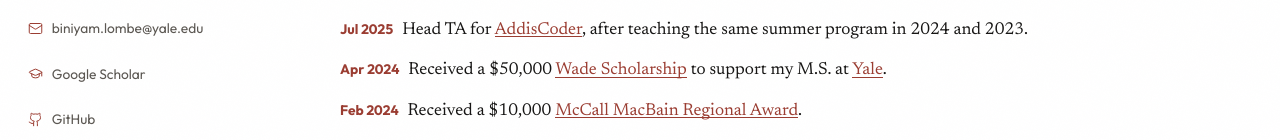
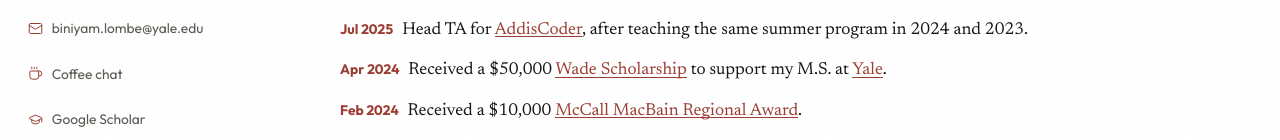
Before and after one commit to biniyamlombe/biniyamlombe.github.io, a React (Vite) app: page / in a window 1280 px wide. Shown: the part 575-715 px from the top of the page. Built offline with nearby package versions, Linux system fonts and the light colour scheme; no server answers.

Commit message:
feat: add a coffee chat link beside email
Anyone reading the page can book a conversation, and the booking page stays out of the profile metadata.

```diff
--- a/src/components/Sidebar.jsx
+++ b/src/components/Sidebar.jsx
@@ -1,4 +1,4 @@
-import { FileText, Github, GraduationCap, Linkedin, Mail, MapPin, Twitter } from 'lucide-react';
+import { Coffee, FileText, Github, GraduationCap, Linkedin, Mail, MapPin, Twitter } from 'lucide-react';
 import { publicFile, site } from '../data/site';
 
 /**
@@ -20,6 +20,7 @@ import { publicFile, site } from '../data/site';
 const icons = {
   map: MapPin,
   mail: Mail,
+  coffee: Coffee,
   scholar: GraduationCap,
   github: Github,
   linkedin: Linkedin,
--- a/src/data/site.js
+++ b/src/data/site.js
@@ -59,7 +59,7 @@ export const site = {
   ],
   /**
    * Left-rail links. Add a row by copying an object below.
-   * icon must be one of: map, mail, scholar, github, linkedin, twitter, cv
+   * icon must be one of: map, mail, coffee, scholar, github, linkedin, twitter, cv
    * (To support a new icon name, also add it to the `icons` map in Sidebar.jsx.)
    *
    * Resume/CV: set CV_FILE in vite.config.js. The row below is added only
@@ -68,6 +68,7 @@ export const site = {
   contacts: [
     { name: 'New Haven, CT', href: 'https://maps.app.goo.gl/WSAzsdBWbeH9uUxF9', icon: 'map' },
     { name: 'biniyam.lombe@yale.edu', href: 'mailto:biniyam.lombe@yale.edu', icon: 'mail' },
+    { name: 'Coffee chat', href: 'https://cal.com/biniyam-lombe/30min', icon: 'coffee' },
     // Name search, not a citations?user= profile. Replace this href if you create a profile.
     { name: 'Google Scholar', href: 'https://scholar.google.com/scholar?q=Biniyam+Lombe', icon: 'scholar' },
     { name: 'GitHub', href: 'https://github.com/biniyamlombe', icon: 'github' },
--- a/vite.config.js
+++ b/vite.config.js
@@ -56,7 +56,7 @@ function siteMeta() {
     ? site.name.slice(site.shortName.length).trim()
     : site.name;
   const sameAs = site.contacts
-    .filter((item) => item.href.startsWith('http') && item.icon !== 'map')
+    .filter((item) => item.href.startsWith('http') && item.icon !== 'map' && item.icon !== 'coffee')
     .map((item) => item.href);
   const twitter = site.contacts.find((item) => item.icon === 'twitter');
   const twitterHandle = twitter
```
